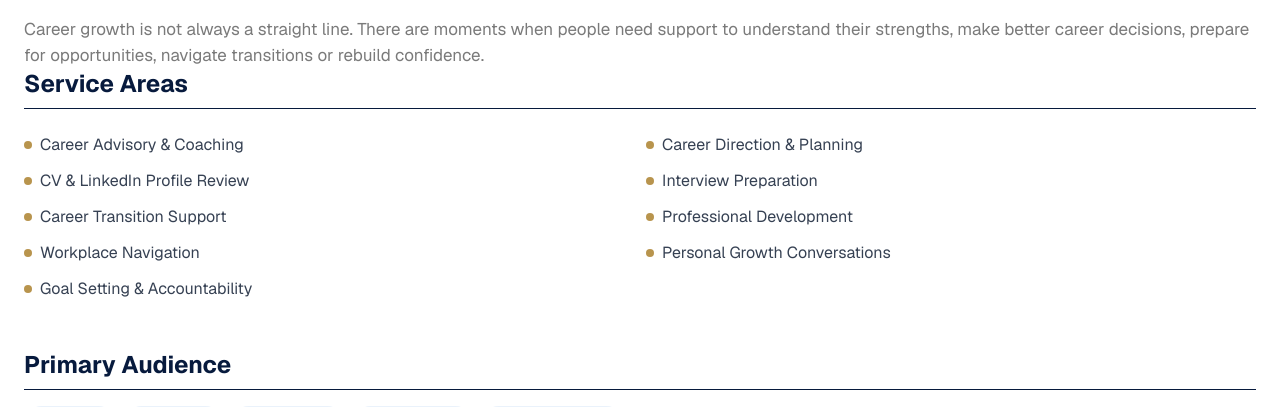
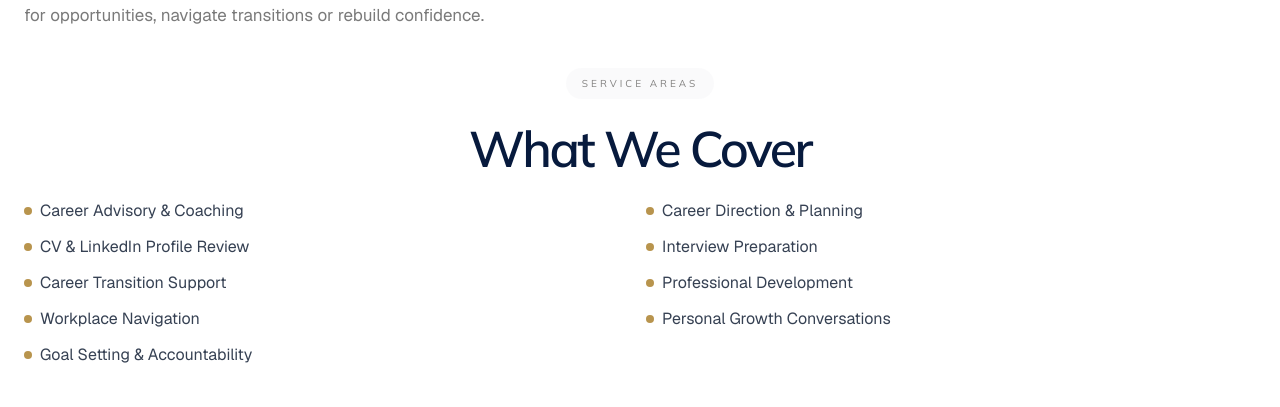
Before and after one commit to toluwanimidevelops/ogcrystal, a Next.js app in the folder frontend/: page /what-we-do/career-personal-growth in a window 1280 px wide. Shown: the part 623-1030 px from the top of the page. Built offline with nearby package versions, Linux system fonts and the light colour scheme.

Commit message:
App Update

```diff
--- a/frontend/app/what-we-do/[id]/page.tsx
+++ b/frontend/app/what-we-do/[id]/page.tsx
@@ -3,6 +3,7 @@ import { notFound } from "next/navigation";
 
 import Link from "next/link";
 import Header from "@/components/About/Header";
+import Title from "@/components/Global/Title";
 // data/servicesData.ts
 
 export interface ServiceDetail {
@@ -123,7 +124,7 @@ export default async function ServiceDetailPage({
   return (
     <>
       <Header small="Service Overview" text={service.title} subText={service.tagline}/>
-      <main className="max-w-7xl mx-auto px-6 py-20 text-[#071a3d]">
+      <main className="max-w-7xl mx-auto px-6 py-10 text-[#071a3d]">
 
 
 
@@ -135,10 +136,9 @@ export default async function ServiceDetailPage({
           </p>
 
         {/* Service Areas */}
-        <section className="mb-12">
-          <h2 className="text-2xl font-bold mb-6 border-b pb-2">
-            Service Areas
-          </h2>
+        <section className="mb-12 mt-10">
+          <Title small="service areas" title="What we cover"/>
+
           <ul className="grid grid-cols-1 md:grid-cols-2 gap-3">
             {service.serviceAreas.map((area, idx) => (
               <li
```
